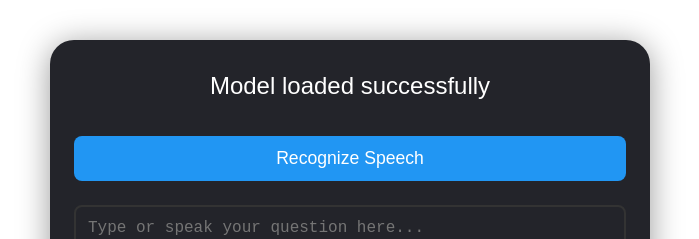
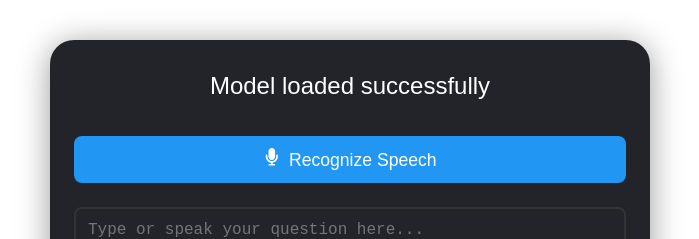
Before and after one commit to ShambhaviNK/tejuWebAppNew, a Next.js app in the folder teju-webnew-ui/: page / in a window 1280 px wide. Shown: the top 239 px of the page, without its empty margins (290-989 px from the left). Built offline with nearby package versions, Linux system fonts and the light colour scheme.

Commit message:
stop recognising button added and speak text error added

```diff
--- a/teju-webnew-ui/package.json
+++ b/teju-webnew-ui/package.json
@@ -14,6 +14,7 @@
     "openai": "^5.5.0",
     "react": "^19.0.0",
     "react-dom": "^19.0.0",
+    "react-icons": "^5.5.0",
     "styled-components": "^6.1.19"
   },
   "devDependencies": {
--- /dev/null
+++ b/teju-webnew-ui/src/app/components/MainInterface.styles.ts
@@ -0,0 +1,75 @@
+import styled from "styled-components";
+
+export const Container = styled.div`
+  background: #23242a;
+  border-radius: 24px;
+  box-shadow: 0 4px 32px rgba(0,0,0,0.4);
+  margin: 40px auto;
+  padding: 32px 24px;
+  max-width: 600px;
+  display: flex;
+  flex-direction: column;
+  align-items: center;
+`;
+
+export const Title = styled.h2`
+  color: #fff;
+  margin-bottom: 24px;
+  font-weight: 400;
+`;
+
+export const Button = styled.button<{ $green?: boolean; $red?: boolean }>`
+  background: ${({ $green, $red }) =>
+    $red ? "#e53935" : $green ? "#22c55e" : "#2196f3"};
+  color: #fff;
+  border: none;
+  border-radius: 8px;
+  padding: 12px 24px;
+  margin: 12px 0;
+  font-size: 1.1rem;
+  font-weight: 500;
+  cursor: pointer;
+  width: 100%;
+  transition: background 0.2s;
+  &:hover {
+    background: ${({ $green, $red }) =>
+      $red ? "#b71c1c" : $green ? "#16a34a" : "#1976d2"};
+  }
+`;
+
+export const TextArea = styled.textarea`
+  background: #23242a;
+  color: #ccc;
+  border: 2px solid #333;
+  border-radius: 8px;
+  width: 100%;
+  min-height: 60px;
+  margin: 12px 0;
+  padding: 12px;
+  font-size: 1rem;
+  resize: none;
+`;
+
+export const OptionsRow = styled.div`
+  display: flex;
+  gap: 16px;
+  width: 100%;
+  margin: 8px 0;
+`;
+
+export const OptionButton = styled(Button)`
+  width: 100%;
+  margin: 0;
+  font-size: 1.1rem;
+`;
+
+export const ErrorMsg = styled.div`
+  color: #fff;
+  background: #e53935;
+  border-radius: 6px;
+  padding: 10px 16px;
+  margin: 12px 0;
+  width: 100%;
+  text-align: center;
+  font-weight: 500;
+`;
--- a/teju-webnew-ui/src/app/components/MainInterface.tsx
+++ b/teju-webnew-ui/src/app/components/MainInterface.tsx
@@ -1,62 +1,7 @@
 "use client";
 import React, { useState, useRef } from "react";
-import styled from "styled-components";
-
-const Container = styled.div`
-  background: #23242a;
-  border-radius: 24px;
-  box-shadow: 0 4px 32px rgba(0,0,0,0.4);
-  margin: 40px auto;
-  padding: 32px 24px;
-  max-width: 600px;
-  display: flex;
-  flex-direction: column;
-  align-items: center;
-`;
-const Title = styled.h2`
-  color: #fff;
-  margin-bottom: 24px;
-  font-weight: 400;
-`;
-const Button = styled.button<{ $green?: boolean }>`
-  background: ${({ $green }) => ($green ? "#22c55e" : "#2196f3")};
-  color: #fff;
-  border: none;
-  border-radius: 8px;
-  padding: 12px 24px;
-  margin: 12px 0;
-  font-size: 1.1rem;
-  font-weight: 500;
-  cursor: pointer;
-  width: 100%;
-  transition: background 0.2s;
-  &:hover {
-    background: ${({ $green }) => ($green ? "#16a34a" : "#1976d2")};
-  }
-`;
-const TextArea = styled.textarea`
-  background: #23242a;
-  color: #ccc;
-  border: 2px solid #333;
-  border-radius: 8px;
-  width: 100%;
-  min-height: 60px;
-  margin: 12px 0;
-  padding: 12px;
-  font-size: 1rem;
-  resize: none;
-`;
-const OptionsRow = styled.div`
-  display: flex;
-  gap: 16px;
-  width: 100%;
-  margin: 8px 0;
-`;
-const OptionButton = styled(Button)`
-  width: 100%;
-  margin: 0;
-  font-size: 1.1rem;
-`;
+import { FaMicrophone, FaStop } from "react-icons/fa";
+import { Container, Title, Button, TextArea, OptionsRow, OptionButton, ErrorMsg } from "./MainInterface.styles";
 
 export default function MainInterface() {
   const [text, setText] = useState("");
@@ -64,6 +9,7 @@ export default function MainInterface() {
   const [options, setOptions] = useState(["Option A", "Option B", "Option C", "Option D"]);
   const [loading, setLoading] = useState(false);
   const [error, setError] = useState("");
+  const [recognizing, setRecognizing] = useState(false);
 
   const handleRecognizeSpeech = () => {
     if (typeof window === "undefined" || !("webkitSpeechRecognition" in window || "SpeechRecognition" in window)) {
@@ -79,12 +25,23 @@ export default function MainInterface() {
       recognitionRef.current.onresult = (event: any) => {
         const transcript = event.results[0][0].transcript;
         setText(transcript);
+        setRecognizing(false);
       };
       recognitionRef.current.onerror = (event: any) => {
         alert("Speech recognition error: " + event.error);
+        setRecognizing(false);
+      };
+      recognitionRef.current.onend = () => {
+        setRecognizing(false);
       };
     }
-    recognitionRef.current.start();
+    if (!recognizing) {
+      recognitionRef.current.start();
+      setRecognizing(true);
+    } else {
+      recognitionRef.current.stop();
+      setRecognizing(false);
+    }
   };
 
   const handleGenerateOptions = async () => {
@@ -115,7 +72,6 @@ export default function MainInterface() {
         if (opts.length === 4) {
           setOptions(opts);
         } else {
-          // Show the raw response in the first option, others blank
           setOptions([data.options, "", "", ""]);
         }
       } else {
@@ -131,6 +87,10 @@ export default function MainInterface() {
   };
 
   const handleSpeakText = () => {
+    if (!text.trim()) {
+      alert("Please enter text or recognize speech first.");
+      return;
+    }
     if (typeof window === "undefined" || !("speechSynthesis" in window)) {
       alert("Text-to-speech is not supported in this browser.");
       return;
@@ -170,17 +130,20 @@ export default function MainInterface() {
   return (
     <Container>
       <Title>Model loaded successfully</Title>
-      <Button onClick={handleRecognizeSpeech}>Recognize Speech</Button>
+      <Button onClick={handleRecognizeSpeech} $green={recognizing && !recognizing} $red={recognizing}>
+        {recognizing ? <FaStop style={{ marginRight: 8 }} /> : <FaMicrophone style={{ marginRight: 8 }} />}
+        {recognizing ? "Stop Recognizing" : "Recognize Speech"}
+      </Button>
       <TextArea
         placeholder="Type or speak your question here..."
         value={text}
         onChange={e => setText(e.target.value)}
       />
-      <Button $green onClick={handleSpeakText} disabled={!text}>Speak Text</Button>
+      <Button $green onClick={handleSpeakText}>Speak Text</Button>
       <Button onClick={handleGenerateOptions} disabled={loading || !text}>
         {loading ? "Generating..." : "Generate Options"}
       </Button>
-      {error && <div style={{ color: 'red', margin: '8px 0' }}>{error}</div>}
+      {error && <ErrorMsg>{error}</ErrorMsg>}
       <Button onClick={handleSpeakOptions} disabled={options.some(o => !o)}>Speak 4 Options</Button>
       <OptionsRow>
         <OptionButton onClick={() => handleSpeakOption(options[0])}>{options[0]}</OptionButton>
```
Also changed, not shown: 1 other file (tests, documents, lock files or other folders).
